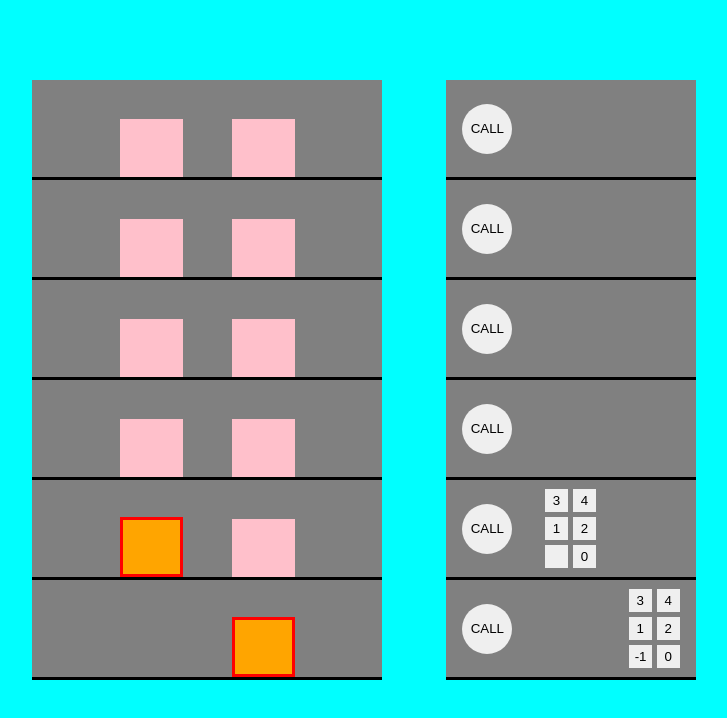
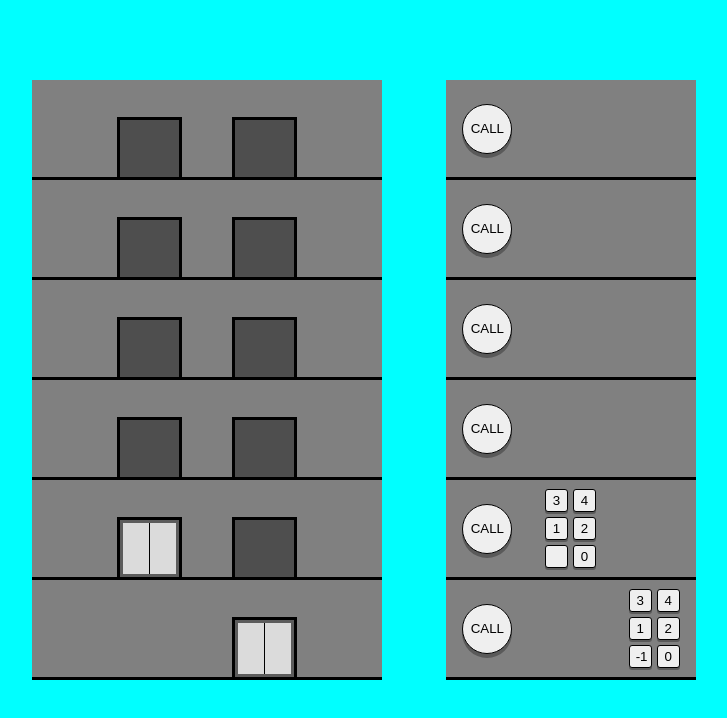
Before and after one commit to dolev146/elevator-simulation, a plain HTML site: page index.html in a window 1280 px wide. Shown: the whole page, without its empty margins (276-1003 px from the left). Drawn offline with Linux system fonts and the light colour scheme.

Commit message:
css refactor

```diff
--- a/app.js
+++ b/app.js
@@ -47,17 +47,21 @@ const displayBuilding = () => {
   for (let index = 0; index < data.length - 1; index++) {
     floorHTML += `
       <div class="floor">
-        <div class="entry--left"></div>
-        <div class="entry--right"></div>
+        <div class="entry entry--left"></div>
+        <div class="entry entry--right"></div>
       </div>
     `;
   }
   building.innerHTML = `
-    <div class="lift--left"></div>
-    <div class="lift--right"></div>
+    <div class="lift lift--left">
+      <div class="door door--left"></div>
+    </div>
+    <div class="lift lift--right">
+      <div class="door door--right"></div>
+    </div>
     ${floorHTML}
     <div class="floor">
-      <div class="entry--right"></div>
+      <div class="entry entry--right"></div>
     </div>
   `;
 }
@@ -78,8 +82,7 @@ const displayCallButtons = () => {
   functionality.innerHTML = displayAllButtons;
 }
 
-let leftTimer;
-
+let leftControlsTimer;
 const displayLeftLiftButtons = (floor, onload) => {
 
   let groundFloorDiv = document.querySelector(`.lift-buttons--${floor}--left`);
@@ -95,16 +98,15 @@ const displayLeftLiftButtons = (floor, onload) => {
   if (onload) {
     groundFloorDiv.innerHTML = groundFloorButtonsHTML;
   } else {
-    leftTimer = setTimeout(() => {
+    leftControlsTimer = setTimeout(() => {
       groundFloorDiv.innerHTML = groundFloorButtonsHTML;
-    }, 1100)
+    }, 1000)
   }
 
   leftLiftControls = floor;
 }
 
-let rightTimer;
-
+let rightControlsTimer;
 const displayRightLiftButtons = (floor, onload) => {
 
   let minusFloorDiv = document.querySelector(`.lift-buttons--${floor}--right`);
@@ -120,9 +122,9 @@ const displayRightLiftButtons = (floor, onload) => {
   if (onload) {
     minusFloorDiv.innerHTML = minusFloorButtonsHTML;
   } else {
-    rightTimer = setTimeout(() => {
+    rightControlsTimer = setTimeout(() => {
       minusFloorDiv.innerHTML = minusFloorButtonsHTML;
-    }, 1100)
+    }, 1000)
   }
 
   rightLiftControls = floor;
@@ -133,18 +135,33 @@ const clearLiftButtons = (side) => {
   liftButtons.forEach((liftButton) => liftButton.remove())
 }
 
+
+let leftOpacFade;
+let rightOpacFade;
 const moveLift = (floor, side) => {
   let lift = document.querySelector(`.lift--${side}`);
+  lift.style.opacity = '0.4'
+
   if (side === 'left') {
     lift.style.transform = `translateY(${floor * -100 + 100}px)`;
+    leftOpacFade = setTimeout(() => {
+      lift.style.opacity = '1';
+    }, 1000)
     leftLiftPos = floor;
   } else if (side === 'right') {
     lift.style.transform = `translateY(${floor * -100}px)`;
+    rightOpacFade = setTimeout(() => {
+      lift.style.opacity = '1';
+    }, 1000)
     rightLiftPos = floor;
   }
 }
 
-const clearTimer = (side) => {
+const clearOpacTimer = (side) => {
+  clearTimeout(side);
+}
+
+const clearControlsTimer = (side) => {
   clearTimeout(side)
 }
 
@@ -177,12 +194,14 @@ functionality.addEventListener('click', (e) => {
       }
 
       if (distanceFromRightLift <= distanceFromLeftLift) {
-        clearTimer(rightTimer)
+        clearOpacTimer(rightOpacFade);
+        clearControlsTimer(rightControlsTimer)
         clearLiftButtons('right');
         displayRightLiftButtons(index, false);
         moveLift(index, 'right')
       } else {
-        clearTimer(leftTimer);
+        clearOpacTimer(leftOpacFade);
+        clearControlsTimer(leftControlsTimer);
         clearLiftButtons('left');
         displayLeftLiftButtons(index, false)
         moveLift(index, 'left')
@@ -197,13 +216,15 @@ functionality.addEventListener('click', (e) => {
           return;
         }
         if (currentPos === rightLiftPos) {
-          clearTimer(leftTimer);
+          clearOpacTimer(leftOpacFade);
+          clearControlsTimer(leftControlsTimer);
           clearLiftButtons('left');
           displayLeftLiftButtons(index, false);
           moveLift(index, 'left');
           return;
         }
-        clearTimer(leftTimer);
+        clearOpacTimer(leftOpacFade);
+        clearControlsTimer(leftControlsTimer);
         clearLiftButtons('left');
         displayLeftLiftButtons(index, false);
         moveLift(index, 'left');
@@ -216,13 +237,15 @@ functionality.addEventListener('click', (e) => {
           return;
         }
         if (currentPos === leftLiftPos) {
-          clearTimer(rightTimer);
+          clearOpacTimer(rightOpacFade);
+          clearControlsTimer(rightControlsTimer);
           clearLiftButtons('right');
           displayRightLiftButtons(index, false);
           moveLift(index, 'right');
           return;
         }
-        clearTimer(rightTimer);
+        clearOpacTimer(rightOpacFade);
+        clearControlsTimer(rightControlsTimer);
         clearLiftButtons('right');
         displayRightLiftButtons(index, false);
         moveLift(index, 'right');
@@ -239,7 +262,8 @@ functionality.addEventListener('click', (e) => {
       return;
     }
 
-    clearTimer(rightTimer);
+    clearOpacTimer(rightOpacFade);
+    clearControlsTimer(rightControlsTimer);
     clearLiftButtons('right');
     displayRightLiftButtons(0, false);
     moveLift(0, 'right')
--- a/stylesheet.css
+++ b/stylesheet.css
@@ -10,7 +10,6 @@ body {
 }
 
 .container {
-
   background-color: aqua;
   padding: 10vh 0;
   display: flex;
@@ -18,8 +17,6 @@ body {
 }
 
 /* ----------------------- BUILDING ----------------------- */
-
-
 
 .building {
   width: 350px;
@@ -35,47 +32,52 @@ body {
   position: relative;
 }
 
+.entry {
+  position: absolute;
+  background-color: rgb(78, 78, 78);
+  border-left: black 3px solid;
+  border-right: black 3px solid;
+  border-top: black 3px solid;
+  width: 65px;
+  height: 60px;
+  bottom: 0;
+}
+
 .entry--left {
-  position: absolute;
-  background-color: pink;
-  width: 18%;
-  height: 60%;
-  bottom: 0;
-  left: 25%;
+  left: 85px;
 }
 
 .entry--right {
+  right: 85px;
+}
+
+.lift {
   position: absolute;
-  background-color: pink;
-  width: 18%;
-  height: 60%;
-  bottom: 0;
-  right: 25%;
+  background-color: rgb(219, 219, 219);
+  width: 59px;
+  height: 57px;
+  border: 3px solid rgb(92, 92, 92);
+  transition: 1s transform ease-in-out;
+  z-index: 1;
 }
 
 .lift--left {
-  position: absolute;
-  background-color: orange;
-  width: 18%;
-  height: calc(100px *0.6);
   bottom: 103px;
-  left: 25%;
-  border: 3px solid red;
-  z-index: 10;
-  transition: 1s all ease-in-out;
+  left: 88px;
 }
 
 .lift--right {
-  background-color: orange;
-  position: absolute;
-  width: 18%;
-  height: calc(100px *0.6);
   bottom: 3px;
-  right: 25%;
-  border: 3px solid red;
-  z-index: 10;
-  transition: 1s all ease-in-out;
+  right: 88px;
 }
+
+.door {
+  background-color: black;
+  height: 100%;
+  width: 1px;
+  margin: 0 auto;
+}
+
 
 /* ----------------------- BUTTONS ----------------------- */
 
@@ -97,6 +99,13 @@ body {
   width: 50px;
   height: 50px;
   border-radius: 50%;
+  box-shadow: 0 4px rgb(90, 90, 90);
+}
+
+.call-button:active {
+  background-color: rgb(190, 190, 190);
+  box-shadow: 0 2px black;
+  transform: translateY(3px);
 }
 
 .lift-buttons {
@@ -106,6 +115,23 @@ body {
   grid-gap: 5px;
 }
 
+.lift-buttons button {
+  border-radius: 3px;
+  box-shadow: 0 2px rgb(90, 90, 90);
+}
+
+.lift-buttons button:active {
+  background-color: rgb(190, 190, 190);
+  box-shadow: 0 1px black;
+  transform: translateY(1px);
+}
+
 button {
   cursor: pointer;
+  border: 1px solid black;
+  outline: none;
 }
+
+button:hover {
+  background-color: rgb(190, 190, 190);
+}
```
